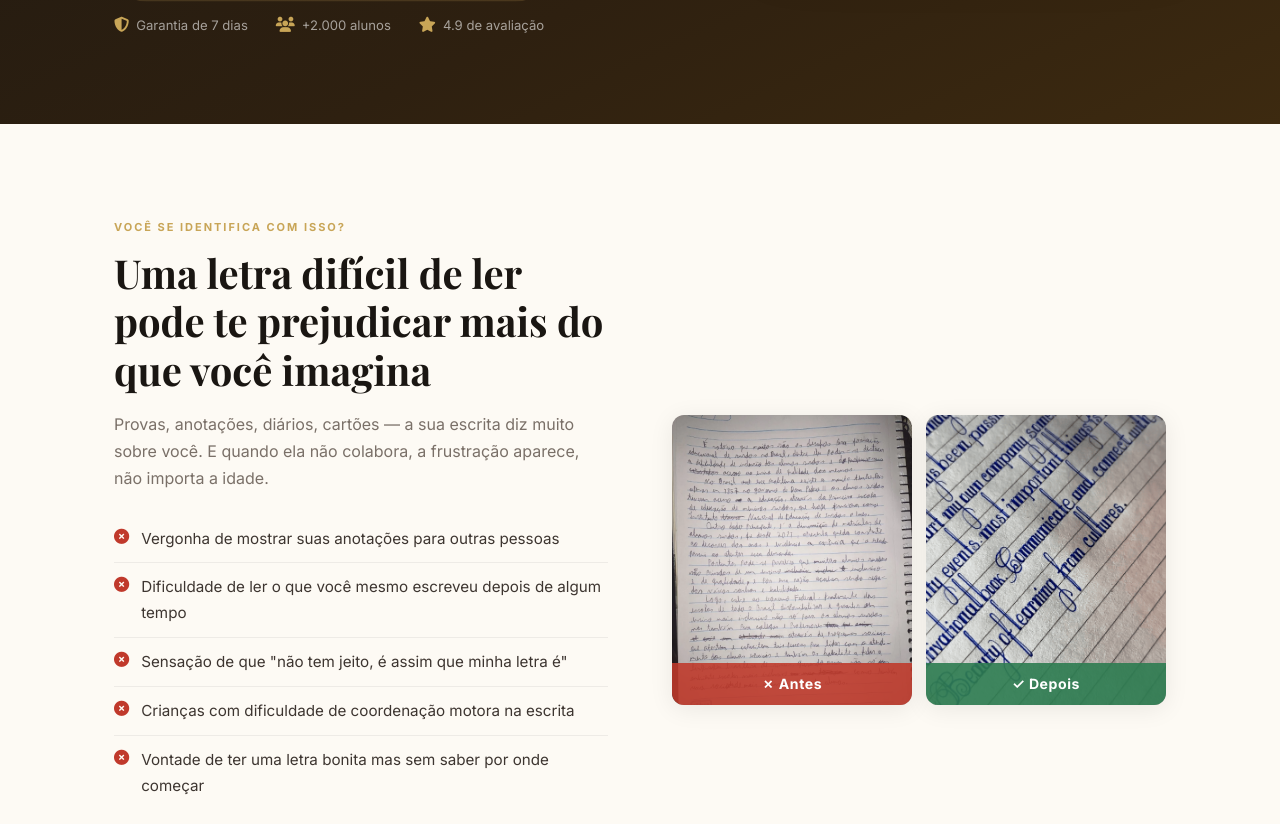
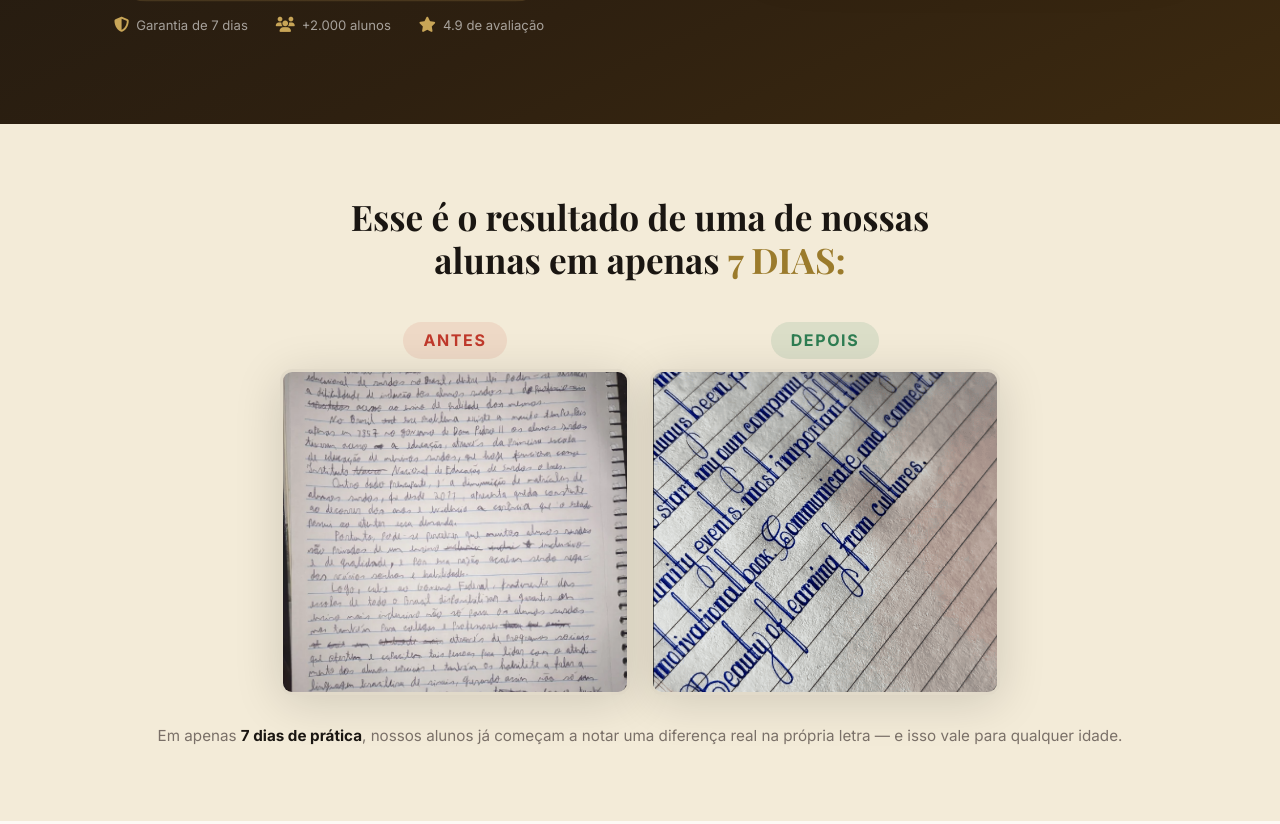
Before and after one commit to Furlantv/caligrafia-impecavel, a plain HTML site: page index.html in a window 1280 px wide. Shown: the part 592-1416 px from the top of the page. Drawn offline with nearby package versions, Linux system fonts and the light colour scheme; a web font is replaced by a local one.

Commit message:
Adiciona seção antes/depois com destaque 7 dias antes do problema

```diff
--- a/index.html
+++ b/index.html
@@ -315,10 +315,49 @@
     #problem { padding: 88px 0; }
 
     .problem-grid {
+      max-width: 680px;
+      margin: 0 auto;
+    }
+
+    /* ── Showcase Antes/Depois ── */
+    .ba-showcase {
       display: grid;
       grid-template-columns: 1fr 1fr;
-      gap: 64px;
-      align-items: center;
+      gap: 20px;
+      max-width: 720px;
+      margin: 0 auto;
+    }
+
+    .ba-showcase-item { display: flex; flex-direction: column; align-items: center; gap: 10px; }
+
+    .ba-showcase-label {
+      font-size: 1rem;
+      font-weight: 800;
+      letter-spacing: 0.1em;
+      padding: 5px 20px;
+      border-radius: 50px;
+    }
+    .ba-showcase-before { color: var(--red);   background: rgba(192,57,43,0.1);  }
+    .ba-showcase-after  { color: var(--green); background: rgba(46,125,82,0.12); }
+
+    .ba-showcase-frame {
+      border-radius: var(--radius);
+      overflow: hidden;
+      box-shadow: var(--shadow-lg);
+      border: 3px solid rgba(0,0,0,0.07);
+      width: 100%;
+    }
+    .ba-showcase-frame img {
+      width: 100%;
+      height: 320px;
+      object-fit: cover;
+      object-position: center center;
+      display: block;
+    }
+
+    @media (max-width: 600px) {
+      .ba-showcase { grid-template-columns: 1fr; gap: 16px; }
+      .ba-showcase-frame img { height: 240px; }
     }
 
     .checklist {
@@ -1239,15 +1278,65 @@
 
 
 <!-- =============================================
+     SEÇÃO ANTES / DEPOIS
+     EDIT: headline e src das imagens
+============================================= -->
+<section id="results" class="section" style="background: var(--cream-dark); padding: 72px 0;">
+  <div class="container text-center">
+
+    <!-- EDIT: headline principal — "7 DIAS" em destaque -->
+    <h2 class="anim" style="font-size: clamp(1.5rem, 4vw, 2.2rem); max-width: 680px; margin: 0 auto 40px;">
+      Esse é o resultado de uma de nossas alunas em apenas
+      <em style="color: var(--gold-dark); font-style: normal; white-space: nowrap;">7 DIAS:</em>
+    </h2>
+
+    <div class="ba-showcase anim anim-d1">
+
+      <!-- ANTES -->
+      <div class="ba-showcase-item">
+        <div class="ba-showcase-label ba-showcase-before">ANTES</div>
+        <div class="ba-showcase-frame">
+          <img
+            src="images/letra-antes.webp"
+            alt="Letra antes do método — escrita difícil de ler"
+            loading="lazy"
+          >
+        </div>
+      </div>
+
+      <!-- DEPOIS -->
+      <div class="ba-showcase-item">
+        <div class="ba-showcase-label ba-showcase-after">DEPOIS</div>
+        <div class="ba-showcase-frame">
+          <img
+            src="images/letra-depois.png"
+            alt="Letra depois do método — caligrafia impecável"
+            loading="lazy"
+          >
+        </div>
+      </div>
+
+    </div>
+
+    <!-- EDIT: linha de reforço abaixo das imagens -->
+    <p class="anim anim-d2" style="margin-top: 28px; color: var(--text-light); font-size: 0.95rem;">
+      Em apenas <strong style="color: var(--dark);">7 dias de prática</strong>, nossos alunos já começam a notar
+      uma diferença real na própria letra — e isso vale para qualquer idade.
+    </p>
+
+  </div>
+</section>
+
+
+<!-- =============================================
      SEÇÃO PROBLEMA (ElementA)
-     EDIT: lista de problemas e caminhos das imagens
+     EDIT: lista de problemas
 ============================================= -->
 <section id="problem" class="section">
   <div class="container">
     <div class="problem-grid">
 
-      <!-- Texto do problema -->
-      <div class="anim">
+      <div class="anim text-center" style="margin-bottom: 24px;">
         <!-- EDIT: label -->
         <span class="label">Você se identifica com isso?</span>
 
@@ -1289,31 +1378,6 @@
           A boa notícia é que caligrafia é uma <strong>habilidade treinável</strong>.
           Qualquer pessoa consegue melhorar — e esse método foi criado exatamente para isso.
         </p>
-      </div>
-
-      <!-- Fotos Antes / Depois -->
-      <div class="before-after anim anim-d2">
-
-        <!-- EDIT: src = imagem "antes" (letra feia.webp) -->
-        <div class="ba-item">
-          <img
-            src="images/letra-antes.webp"
-            alt="Letra antes do método — escrita difícil de ler"
-            loading="lazy"
-          >
-          <div class="ba-label ba-before">✗ Antes</div>
-        </div>
-
-        <!-- EDIT: src = imagem "depois" (letra bonita) -->
-        <div class="ba-item">
-          <img
-            src="images/letra-depois.png"
-            alt="Letra depois do método — caligrafia impecável"
-            loading="lazy"
-          >
-          <div class="ba-label ba-after">✓ Depois</div>
-        </div>
-
       </div>
 
     </div>
```
